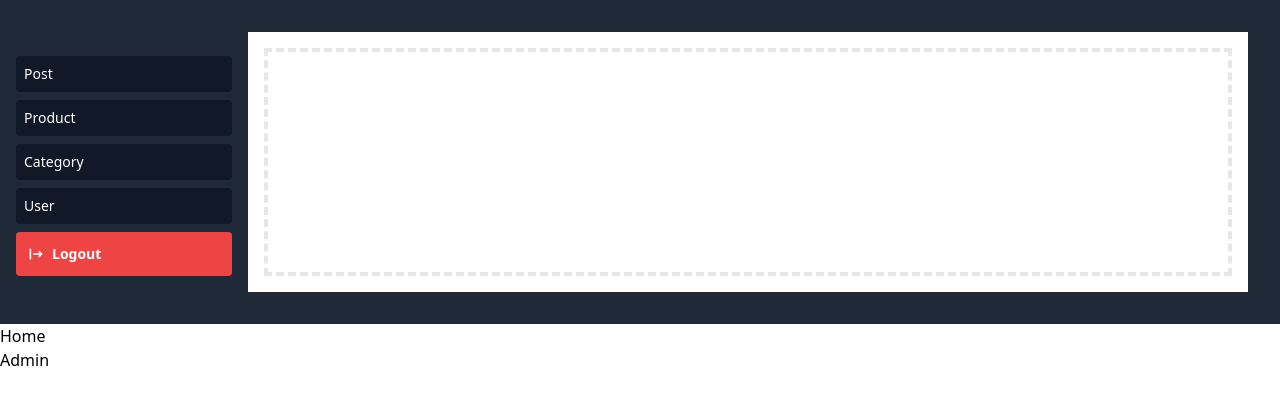
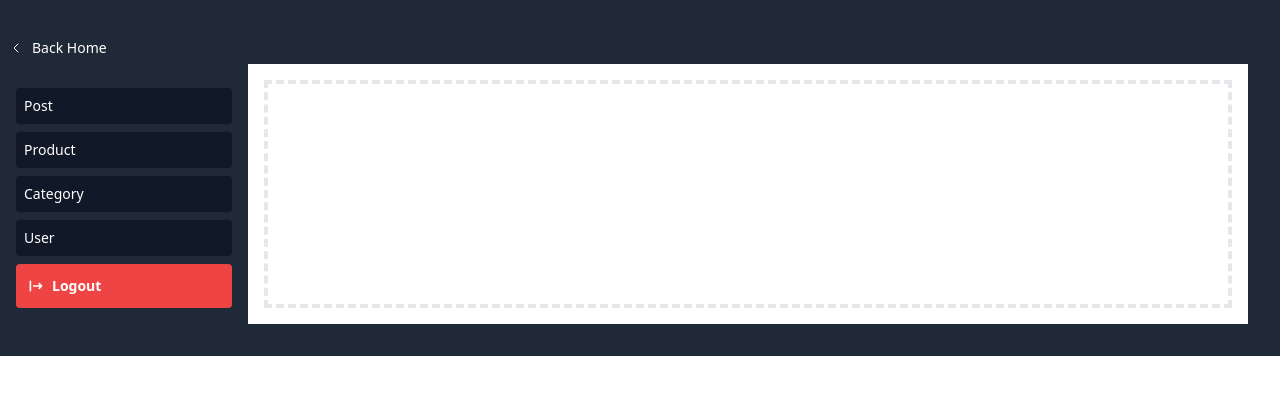
Before and after one commit to tuantm0303/Type_ReactJs, a React (Create React App) app: page /admin in a window 1280 px wide. Shown: the top 404 px of the page. Built offline with nearby package versions, Linux system fonts and the light colour scheme.

Commit message:
route client admin

```diff
--- a/src/App.tsx
+++ b/src/App.tsx
@@ -64,13 +64,6 @@ function App() {
           </Route>
         </Route>
       </Routes>
-
-      <div className="navbar">
-        <ul>
-          <li><Link to="/">Home</Link></li>
-          <li><Link to="/admin/post">Admin</Link></li>
-        </ul>
-      </div>
     </div>
   );
 }
--- a/src/pages/admin/index.tsx
+++ b/src/pages/admin/index.tsx
@@ -5,6 +5,13 @@ function Admin() {
   return (
     <>
       <header className="w-full bg-gray-800 p-4 flex justify-between items-center"></header>
+      <div className="flex bg-gray-800 items-center cursor-pointer p-2 pr-2">
+        <svg xmlns="http://www.w3.org/2000/svg" className="icon icon-tabler icon-tabler-chevron-left text-white" width="16" height="16" viewBox="0 0 24 24" stroke-width="1.5" stroke="currentColor" fill="none" stroke-linecap="round" stroke-linejoin="round">
+          <path stroke="none" d="M0 0h24v24H0z" fill="none" />
+          <polyline points="15 6 9 12 15 18" />
+        </svg>
+        <Link to="/" className="text-sm pl-2 leading-none text-white">Back Home</Link>
+      </div>
       <main className="flex w-full h-full">
         <aside className="w-80 bg-gray w-fulll hidden sm:block">
           <div className="flex flex-col justify-between h-full p-4 bg-gray-800">
```
